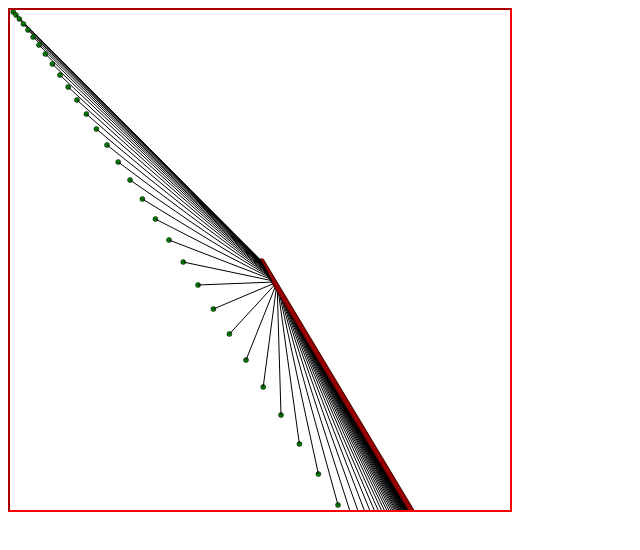
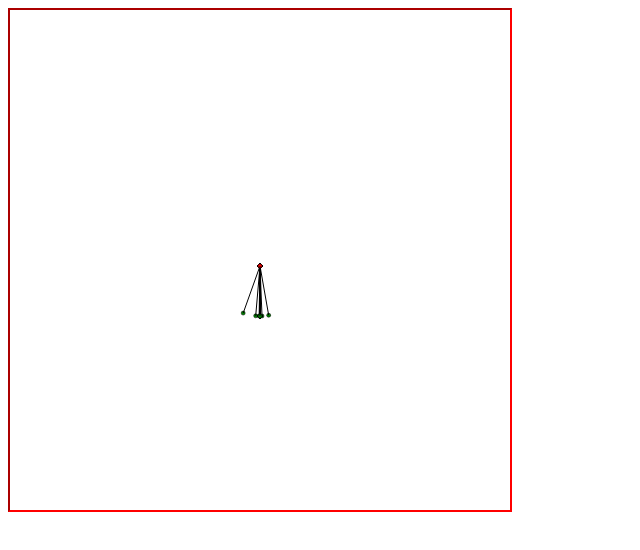
Before and after one commit to shilpi-mittal/TheGame, a plain HTML site: page verlets/html/verletstick.html in a window 1280 px wide. Shown: the whole page, without its empty margins (0-640 px from the left). Drawn offline with nearby package versions, Linux system fonts and the light colour scheme.

Commit message:
adding stick constraint

```diff
--- a/verlets/html/gameloop.html
+++ b/verlets/html/gameloop.html
@@ -10,9 +10,9 @@
 	<script src="../js/utils/prog.js"></script>
 	<script src="../js/utils/vector.js"></script>
 	<script src="../js/utils/math.js"></script>
-	<script src="../js/utils/circlePointDrawable.js"></script>
-	<script src="../js/particle.js"></script>
-	<script src="../js/listOfParticles.js"></script>
+	<script src="../js/utils/draw/circlePointDrawable.js"></script>
+	<script src="../js/factory/particle.js"></script>
+	<script src="../js/factory/listOfParticles.js"></script>
 	<script src="../js/game.js"></script>
 	<canvas id="main-canvas" width=500 height=500>Your browser doesn't support canvas!</canvas>
 </body>
--- a/verlets/html/verletstick.html
+++ b/verlets/html/verletstick.html
@@ -10,13 +10,13 @@
 	<script src="../js/utils/prog.js"></script>
 	<script src="../js/utils/vector.js"></script>
 	<script src="../js/utils/math.js"></script>
-	<script src="../js/utils/circlePointDrawable.js"></script>
-	<script src="../js/utils/lineDrawable.js"></script>
-	<script src="../js/particle.js"></script>
-	<script src="../js/listOfParticles.js"></script>
+	<script src="../js/utils/draw/circlePointDrawable.js"></script>
+	<script src="../js/utils/draw/lineDrawable.js"></script>
+	<script src="../js/factory/particle.js"></script>
+	<script src="../js/factory/listOfParticles.js"></script>
 	<script src="../js/constraints/stickConstraints.js"></script>
 	<script src="../js/constraints/lockConstraint.js"></script>
-	<script src="../js/stick.js"></script>
+	<script src="../js/factory/stick.js"></script>
   <script src="../js/drawVerletStick.js"></script>
 	<canvas id="main-canvas" width=500 height=500>Your browser doesn't support canvas!</canvas>
 </body>
--- a/verlets/js/constraints/stickConstraints.js
+++ b/verlets/js/constraints/stickConstraints.js
@@ -1,11 +1,11 @@
 var applyStickConstraint = function (stick, strategy) {
 
-  var length = stick.particle1.getPosition().distance(stick.particle2.getPosition());
+  var length = stick.length;
 
   var offset_to_maintain_distance = function () {
-    var deltaBetweenTwoParticles = stick.particle1.getPosition().newSubtract(stick.particle2.getPosition());
+    var deltaBetweenTwoParticles = stick.particle2.getPosition().newSubtract(stick.particle1.getPosition());
     var lengthOfDelta = deltaBetweenTwoParticles.length();
-    var differencesOfLength = length - lengthOfDelta;
+    var differencesOfLength = lengthOfDelta - length;
     if (lengthOfDelta == 0 && differencesOfLength != 0) {
       return create_new_vector({
         both: differencesOfLength
@@ -18,16 +18,16 @@ var applyStickConstraint = function (stick, strategy) {
     var offset = offset_to_maintain_distance();
     if(strategy == 'noneLocked') {
       offset.scale(0.5);
-      stick.particle1.getPosition().subtract(offset);
-      stick.particle2.getPosition().add(offset);
+      stick.particle1.changePosition(stick.particle1.getPosition().newAdd(offset));
+      stick.particle2.changePosition(stick.particle2.getPosition().newSubtract(offset));
     }
 
     else if(strategy == 'particle1Locked') {
-      stick.particle2.getPosition().add(offset);
+      stick.particle2.changePosition(stick.particle2.getPosition().newSubtract(offset));
     }
 
     else if(strategy == 'particle2Locked') {
-      stick.particle1.getPosition().add(offset);
+      stick.particle1.changePosition(stick.particle1.getPosition().newAdd(offset));
     }
 
     else if(strategy == 'bothLocked') {
--- a/verlets/js/drawVerletStick.js
+++ b/verlets/js/drawVerletStick.js
@@ -1,79 +1,73 @@
-$('document').ready(function(){
+$('document').ready(function () {
   var mainCanvasJQuery = $('#main-canvas');
 
   var mainCanvas = mainCanvasJQuery.get(0);
 
   var canvasDimensions = create_new_vector({
-    x : mainCanvas.width,
-    y : mainCanvas.height
+    x: mainCanvas.width,
+    y: mainCanvas.height
   });
 
   var mainContext = mainCanvas.getContext('2d');
 
   var particle1 = particle_factory({
-    type : 'defaultListOfParticle',
-    withChanges : {
-      initial_position : canvasDimensions.newScale(0.5),
-      render : circle_point_drawable_factory({
-        type : 'smallGreenCircle',
-        withChanges : {}
+    type: 'defaultListOfParticle',
+    withChanges: {
+      initial_position: canvasDimensions.newScale(0.5),
+      render: circle_point_drawable_factory({
+        type: 'smallGreenCircle',
+        withChanges: {}
       })
     }
   });
 
   var particle2 = particle_factory({
-    type : 'defaultListOfParticle',
-    withChanges : {
-      initial_position : (canvasDimensions.newScale(0.5)).add(create_new_vector(3,4)) ,
-      render : circle_point_drawable_factory({
-        type : 'smallGreenCircle',
-        withChanges : {}
+    type: 'defaultListOfParticle',
+    withChanges: {
+      initial_position: (canvasDimensions.newScale(0.5)).newAdd(create_new_vector({x: 30, y: 40})),
+      render: circle_point_drawable_factory({
+        type: 'smallGreenCircle',
+        withChanges: {}
       })
     }
   });
 
   var stick = stick_factory({
-    type : 'defaultListOfParticle',
-    withChanges : {
-      particle1 : particle1,
-      particle2 : particle2,
-      render : lineDrawableFactory({
-        type : 'defaultDrawable',
-        withChanges : {}
+    type: 'defaultListOfParticle',
+    withChanges: {
+      particle1: particle1,
+      particle2: particle2,
+      length: 50,
+      render: lineDrawableFactory({
+        type: 'defaultDrawable',
+        withChanges: {}
       })
     }
   });
 
+
+  applyLockConstraint(particle1);
   particle1.changePosition(particle1.getPosition().newAdd({
-    x : 1,
-    y : 0
+    x: 0,
+    y: 6
   }));
 
-  applyLockConstraint(particle1);
-
-  particle2.changePosition(particle2.getPosition().newAdd({
-    x : 1,
-    y : 0
-  }));
-
-  (function gameLoop(){
-
-    particle1.changePosition(particle1.getPosition().newAdd({
-      x : 0.6,
-      y : 1
-    }));
-
+  (function gameLoop() {
+    for(var i = 0; i<10; i++) {
     particle2.changePosition(particle2.getPosition().newAdd({
-      x : 0.6,
-      y : 1
+      x: 0,
+      y: 6
     }));
 
     particle1.update();
     particle2.update();
+    stick.update();
+    }
+
     particle1.render(mainContext);
     particle2.render(mainContext);
-    stick.update();
     stick.render(mainContext);
+
     requestAnimationFrame(gameLoop);
   })();
 });
--- a/verlets/js/listOfParticles.js
+++ b/verlets/js/factory/listOfParticles.js
@@ -32,15 +32,25 @@ var listOfParticles_factory = (function(){
 			listOfParticles.map(function(elem,index){
 				render_specific_function(index,context);
 			});
-		}
+		};
 
 		var render_specific_function = function(index,context){
 			listOfParticles[index].render(context);
-		}
+		};
+
+    var getListSize = function() {
+      return listOfParticles.size;
+    };
+
+    var getParticleAtIndex = function(index) {
+      return listOfParticles[index];
+    };
 
 		return {
 			render : render_function,
-			renderSpecific : render_specific_function
+			renderSpecific : render_specific_function,
+      getListSize : getListSize,
+      getParticleAtIndex : getParticleAtIndex
 		};
 
 	};
--- a/verlets/js/stick.js
+++ b/verlets/js/factory/stick.js
@@ -4,6 +4,7 @@ var stick_factory = (function(){
     defaultListOfParticle : {
       particle1 : null,
       particle2 : null,
+      length : null,
       strategy : 'noneLocked',
       render : lineDrawableFactory({
         type : 'defaultDrawable',
@@ -49,7 +50,7 @@ var stick_factory = (function(){
           strategy = "particle1Locked";
         }
       }
-      if(particle2.getParticleType() == "locked") {
+      else if(particle2.getParticleType() == "locked") {
         strategy = "particle2Locked";
       }
       applyStickConstraint(this, strategy)();
@@ -63,6 +64,8 @@ var stick_factory = (function(){
       render : finalProductType.render,
       particle1 : finalProductType.particle1,
       particle2 : finalProductType.particle2,
+      length : finalProductType.length,
+      strategy : finalProductType.strategy,
       getParticle1Position : getParticle1Position,
       getParticle2Position : getParticle2Position,
       changeStrategy : changeStrategy,
--- a/verlets/js/utils/circlePointDrawable.js
+++ b/verlets/js/utils/draw/circlePointDrawable.js
@@ -29,7 +29,7 @@ var circle_point_drawable_factory = (function(){
 		smallGreenCircle : (function(){
 			var changes = {
 				getRadius : function(){
-					return 2.5;
+					return 2;
 				}
 			};
 			return jQuery.extend({},defaults,changes);
@@ -37,7 +37,7 @@ var circle_point_drawable_factory = (function(){
     smallRedCircle : (function(){
       var changes = {
         getRadius : function(){
-          return 2.5;
+          return 2;
         },
         getFillStyle : function(){
           return "red";
```
Also changed, not shown: verlets/html/level1.html (added, +23 -0 lines), verlets/html/main.html (+3 -3 lines), verlets/js/level1.js (added, +54 -0 lines), verlets/js/factory/particle.js (renamed from verlets/js/particle.js), verlets/js/factory/structure.js (renamed from verlets/js/structure.js), verlets/js/utils/draw/lineDrawable.js (renamed from verlets/js/utils/lineDrawable.js).
